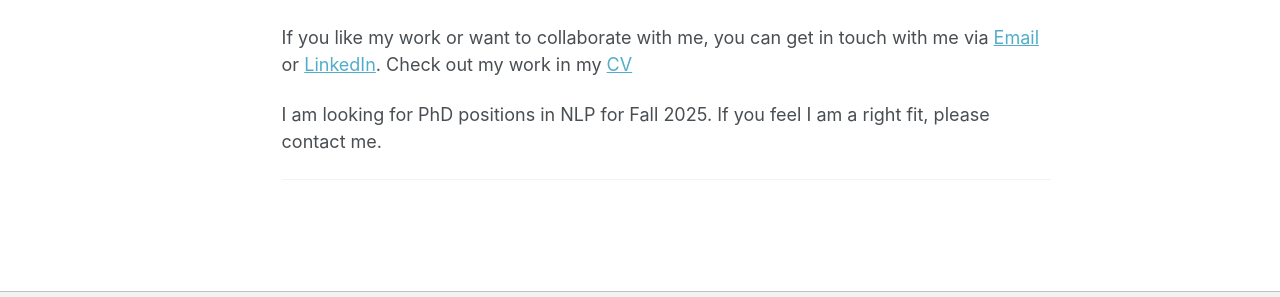
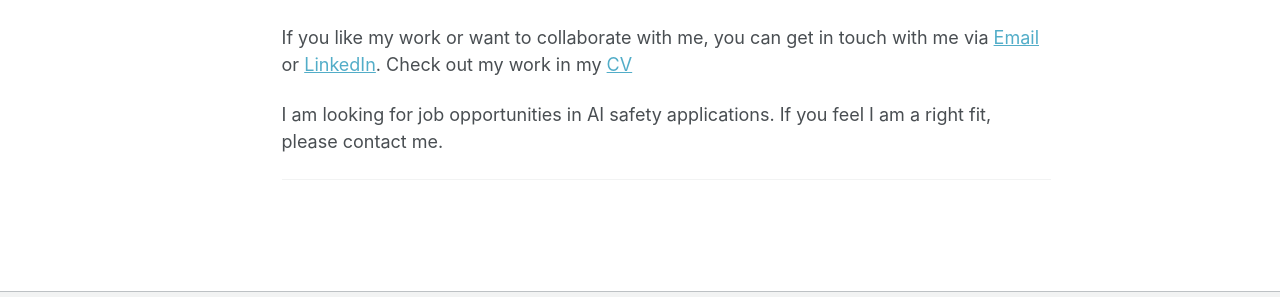
Before and after one commit to neeraja1504/neeraja1504.github.io, a Jekyll site: the page built from _pages/about.md, in a window 1280 px wide. Shown: the part 480-777 px from the top of the page. Built offline with Jekyll 4.4.1, drawn with Linux system fonts in a browser that asks for light colours.

Commit message:
changed one line

```diff
--- a/_pages/about.md
+++ b/_pages/about.md
@@ -19,7 +19,9 @@ Previously, I was a Post Baccalaureate fellow at the Robert Bosch Centre for Dat
 If you like my work or want to collaborate with me, you can get in touch with me via [Email](kirtane.neeraja@gmail.com) or [LinkedIn](https://www.linkedin.com/in/neeraja-kirtane-16353b2a/). Check out my work in my [CV](https://neeraja1504.github.io/files/NeerajaKiranKirtane_CV_2025_Jan.pdf)
 <br>
 
-I am looking for PhD positions in NLP for Fall 2025. If you feel I am a right fit, please contact me.
+I am looking for job opportunities in AI safety applications. If you feel I am a right fit, please contact me.
+
+<!-- I am looking for PhD positions in NLP for Fall 2025. If you feel I am a right fit, please contact me.  -->
 
 <!-- I am Neeraja Kirtane, a final year undergrad student at Manipal Institute of Technology, Manipal. Currently I am interning at the Robert Bosch Centre for Data Science and Artifical Intelligence(RBCDSAI) at IIT Chennai, where I am working on graph DL. I am very passionate about Technology and Maths and love to learn new things. Previously I have worked on finding and mitigating gender bias from text data. I have specifically worked in Hindi and Marathi languages to address this gender bias issue. I strongly believe that technology should not be just restricted to English speakers and should be available to all. Also, these systems should be free from bias of all forms. My research interests lie in NLP and Graph Deep Learning. I am specifically interested in Fairness in NLP as well working on low resource and gendered languages in NLP. I believe in socially aware and ethically responsible AI systems. \
 If you like my work or want to collaborate with me, you can get in touch with me via [Email](kirtane.neeraja@gmail.com) or [LinkedIn](https://www.linkedin.com/in/neeraja-kirtane-16353b2a/) -->
```
